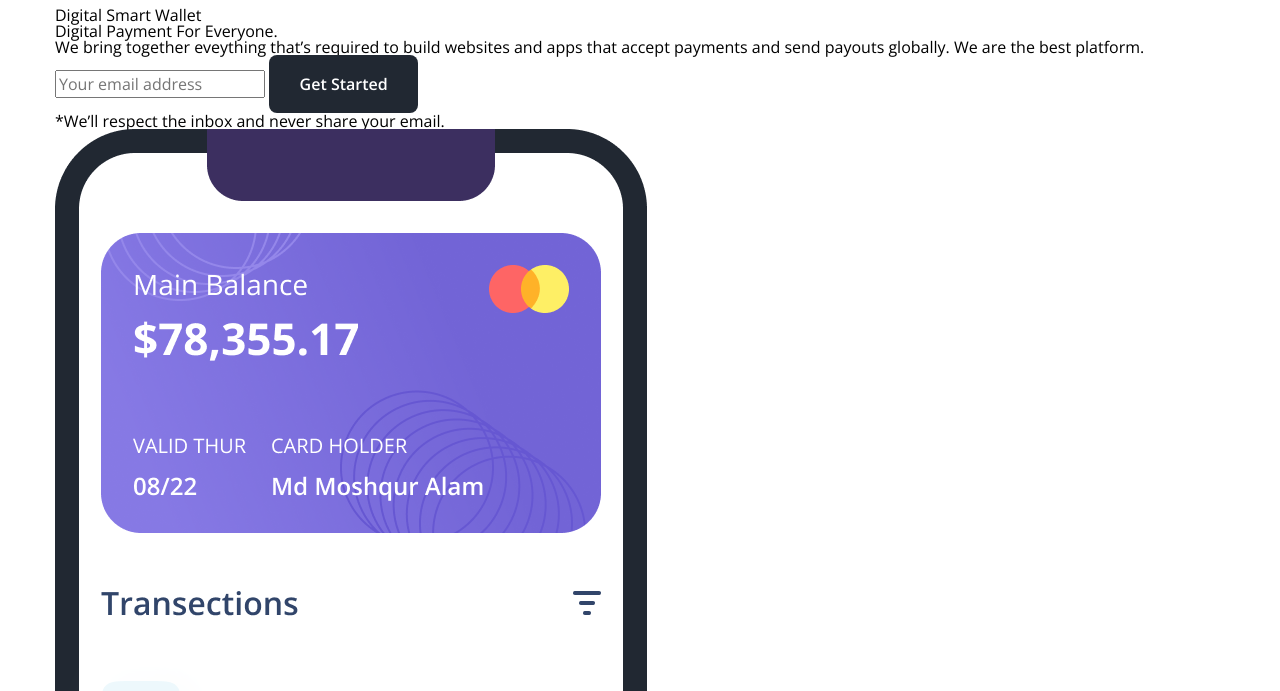
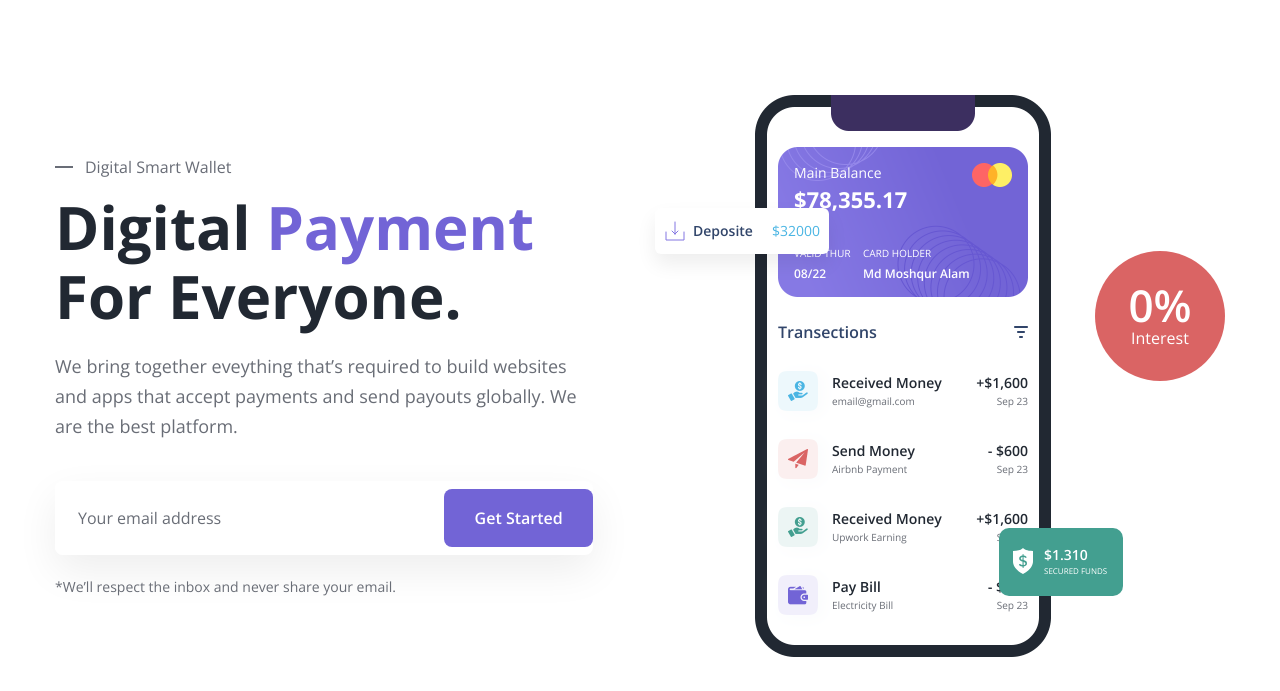
Before and after one commit to ngxvanquan/project-05-f8, a plain HTML site: page index.html in a window 1280 px wide. Shown: the part 109-800 px from the top of the page. Drawn offline with nearby package versions, Linux system fonts and the light colour scheme.

Commit message:
style for hero

```diff
--- a/assets/css/style.css
+++ b/assets/css/style.css
@@ -5,6 +5,7 @@
 :root {
     --heading-color: #212832;
     --primary-color: #7264d6;
+    --desc-color: #696d76;
 }
 
 html {
@@ -61,8 +62,51 @@ button {
     line-height: var(--height); /* 175% */
 }
 
+.section-heading {
+    color: var(--heading-color);
+    font-weight: 700;
+}
+
+.section-heading.lv1 {
+    font-size: 6rem;
+    line-height: 1.16; /* 116.667% */
+}
+
+.section-heading.lv2 {
+    font-size: 4rem;
+    line-height: 1.25; /* 125% */
+}
+
+.section-subtitle {
+    position: relative;
+    margin-left: 30px;
+    color: #696d77;
+    font-size: 1.6rem;
+    font-weight: 400;
+    line-height: 1.75; /* 175% */
+}
+
+.section-subtitle::before {
+    content: "";
+    position: absolute;
+    top: 50%;
+    transform: translateY(-50%);
+    left: -30px;
+    width: 18px;
+    height: 2px;
+    background: #696d77;
+}
+
+.section-desc {
+    color: var(--desc-color);
+    font-size: 1.8rem;
+    font-weight: 400;
+    line-height: 1.66; /* 166.667% */
+}
+
 /* ========== Header =========== */
 .header {
+    background: #fff;
     position: sticky;
     top: -40px;
     padding: 54px 0 10px;
@@ -131,3 +175,172 @@ button {
     --height: 52px;
     min-width: 113px;
 }
+
+/* ========== Hero ========== */
+.hero {
+    padding: 88px 0 0;
+}
+
+.hero__row {
+    display: flex;
+    justify-content: space-between;
+    align-items: center;
+}
+
+.hero__content {
+    width: 46%;
+}
+
+.hero__heading {
+    margin: 12px 0 20px;
+}
+
+.hero__highlight {
+    color: #7264d6;
+}
+
+.hero-form {
+    margin-top: 40px;
+    display: flex;
+    align-items: center;
+
+    width: 100%;
+    height: 74px;
+    border-radius: 8px;
+    background: #fff;
+    box-shadow: 0px 16px 42px 0px rgba(0, 0, 0, 0.07);
+}
+
+.hero-form__input {
+    padding: 0 23px;
+    width: 100%;
+    height: 100%;
+    border-radius: inherit;
+    outline: none;
+    border: none;
+}
+
+.hero-form__input::placeholder {
+    color: var(--desc-color);
+    font-size: 1.6rem;
+    font-weight: 400;
+    line-height: 1.75; /* 175% */
+}
+
+.hero-form__submit {
+    background: #7264d6;
+}
+
+.hero__desc--bottom {
+    margin-top: 20px;
+    font-size: 1.4rem;
+    line-height: 1.71; /* 171.429% */
+}
+
+.hero__media {
+    margin-right: 174px;
+    position: relative;
+    width: 296px;
+    height: 562px;
+}
+
+.hero__img {
+    width: 100%;
+    height: 100%;
+    object-fit: cover;
+}
+
+.hero-box {
+    position: absolute;
+}
+
+.hero-deposite {
+    top: 113px;
+    left: -100px;
+    width: 174px;
+    height: 46px;
+    border-radius: 6px;
+    background: #fff;
+    box-shadow: 0px 10px 20px 0px rgba(0, 0, 0, 0.07);
+    display: flex;
+    align-items: center;
+    padding: 14px 10px;
+}
+
+.hero-deposite__text {
+    margin: 0 19px 0 8px;
+    color: #31456a;
+    font-size: 1.4rem;
+    font-weight: 600;
+    line-height: 1; /* 100% */
+}
+
+.hero-deposite__value {
+    color: #4ab5e3;
+    font-size: 1.4rem;
+    font-weight: 400;
+    line-height: 1; /* 100% */
+}
+
+.hero-interest {
+    top: 156px;
+    right: -174px;
+    display: flex;
+    justify-content: center;
+    align-items: center;
+    flex-direction: column;
+    padding: 29px 33px 30px;
+    width: 130px;
+    height: 130px;
+    background: #da6464;
+    border-radius: 50%;
+}
+
+.hero-interest__percent {
+    color: #fff;
+    text-align: center;
+    font-size: 4.4rem;
+    font-weight: 600;
+}
+
+.hero-interest__text {
+    color: #fff;
+    text-align: center;
+    font-size: 1.6rem;
+    font-weight: 400;
+    line-height: normal;
+}
+
+.hero-shield {
+    right: -72px;
+    bottom: 61px;
+    width: 124px;
+    height: 68px;
+    padding: 20px 14px 22px;
+    border-radius: 10px;
+    background: #439f90;
+
+    display: flex;
+    column-gap: 11px;
+    align-items: center;
+}
+
+.hero-shield__content {
+    display: flex;
+    flex-direction: column;
+    gap: 5px;
+}
+
+.hero-shield__value {
+    color: #fff;
+    font-size: 1.4rem;
+    font-weight: 600;
+    line-height: 1; /* 100% */
+}
+
+.hero-shield__text {
+    color: #fff;
+    font-size: 0.8rem;
+    font-weight: 400;
+    line-height: 1; /* 100% */
+}
```
